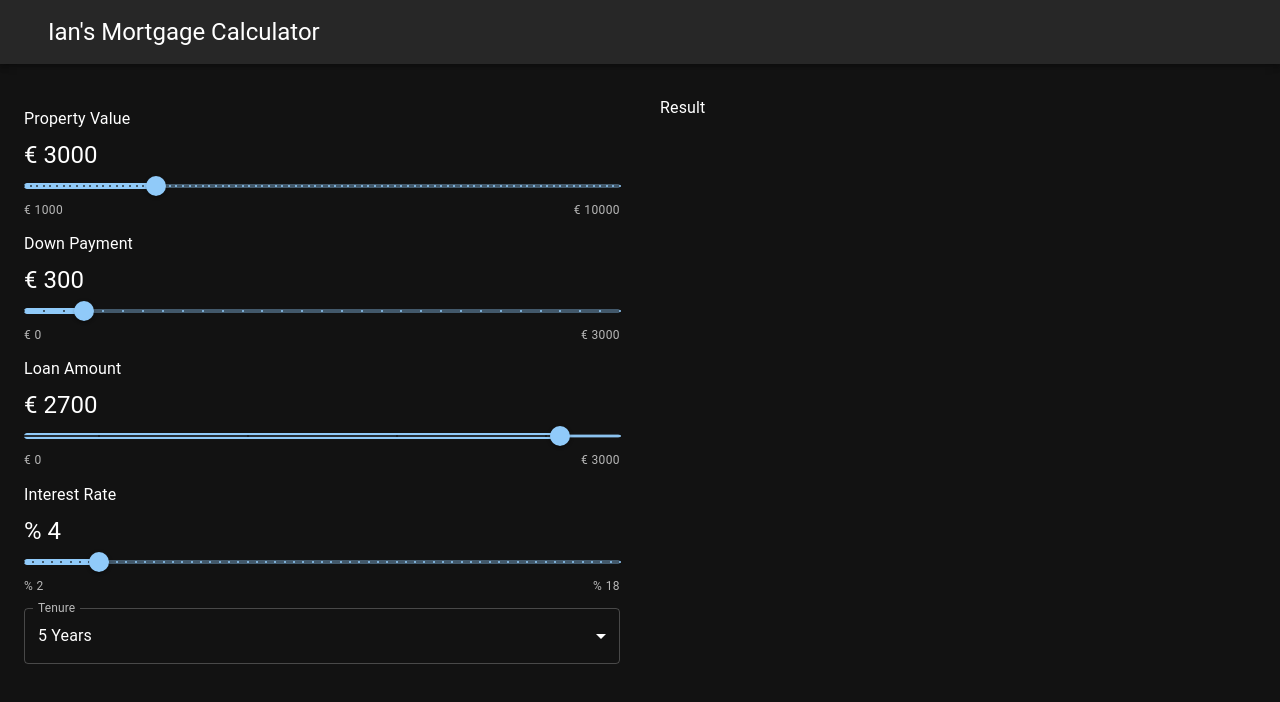
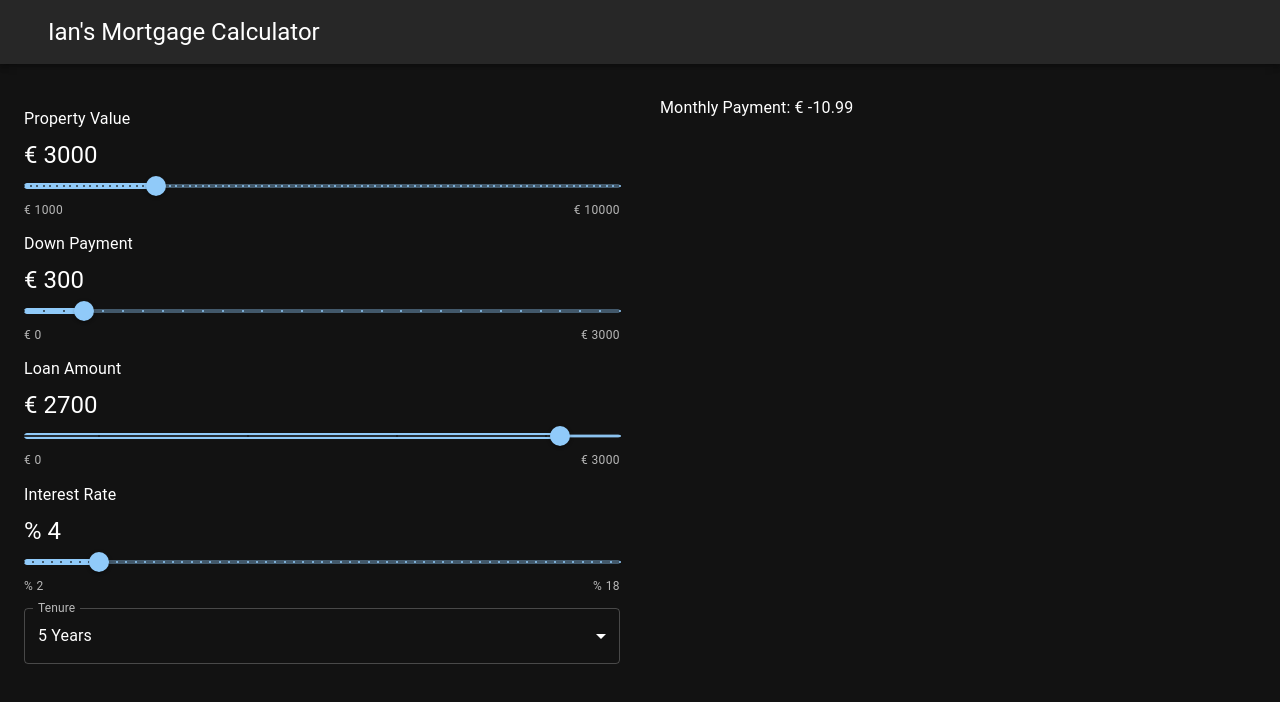
Before and after one commit to Irhutchi/react-mortgage-calculator, a React (Create React App) app: page / in a window 1280 px wide. Shown: the top 702 px of the page. Built offline with nearby package versions, Linux system fonts and the light colour scheme.

Commit message:
Add Mortgage Result Calculations

```diff
--- a/src/App.js
+++ b/src/App.js
@@ -24,7 +24,7 @@ function App() {
             <TenureSelect data={data} setData={setData} />
           </Grid>
           <Grid item xs={12} md={6}>
-            <Result />
+            <Result data={data} />
           </Grid>
         </Grid>
       </Container>
--- a/src/components/Result.js
+++ b/src/components/Result.js
@@ -1,9 +1,26 @@
-import React from 'react'
+import { Stack, Typography } from "@mui/material";
+import React from "react";
 
-const Result = () => {
+const Result = ({ data }) => {
+  const { propertyValue, downPayment, loanAmount, loanTerm, interestRate } =
+    data;
+
+  const totalLoanMonths = loanTerm * 12; // 120 months = 10 years
+  const interestPerMonth = interestRate / 100 / 12; // €100 @ 12% for 1 year
+
+  const monthyPayment =
+    (loanAmount *
+      interestPerMonth *
+      (1 + interestPerMonth) ** totalLoanMonths) /
+    ((1 * interestPerMonth) ** totalLoanMonths - 1);
+
+  const totalInterestGenerated = monthyPayment * totalLoanMonths - loanAmount;
+
   return (
-    <div>Result</div>
-  )
-}
+    <Stack>
+      <Typography>Monthly Payment: € {monthyPayment.toFixed(2)}</Typography>
+    </Stack>
+  );
+};
 
-export default Result
+export default Result;
--- a/src/components/TenureSelect.js
+++ b/src/components/TenureSelect.js
@@ -1,5 +1,4 @@
 import * as React from "react";
-import Box from "@mui/material/Box";
 import InputLabel from "@mui/material/InputLabel";
 import MenuItem from "@mui/material/MenuItem";
 import FormControl from "@mui/material/FormControl";
```
